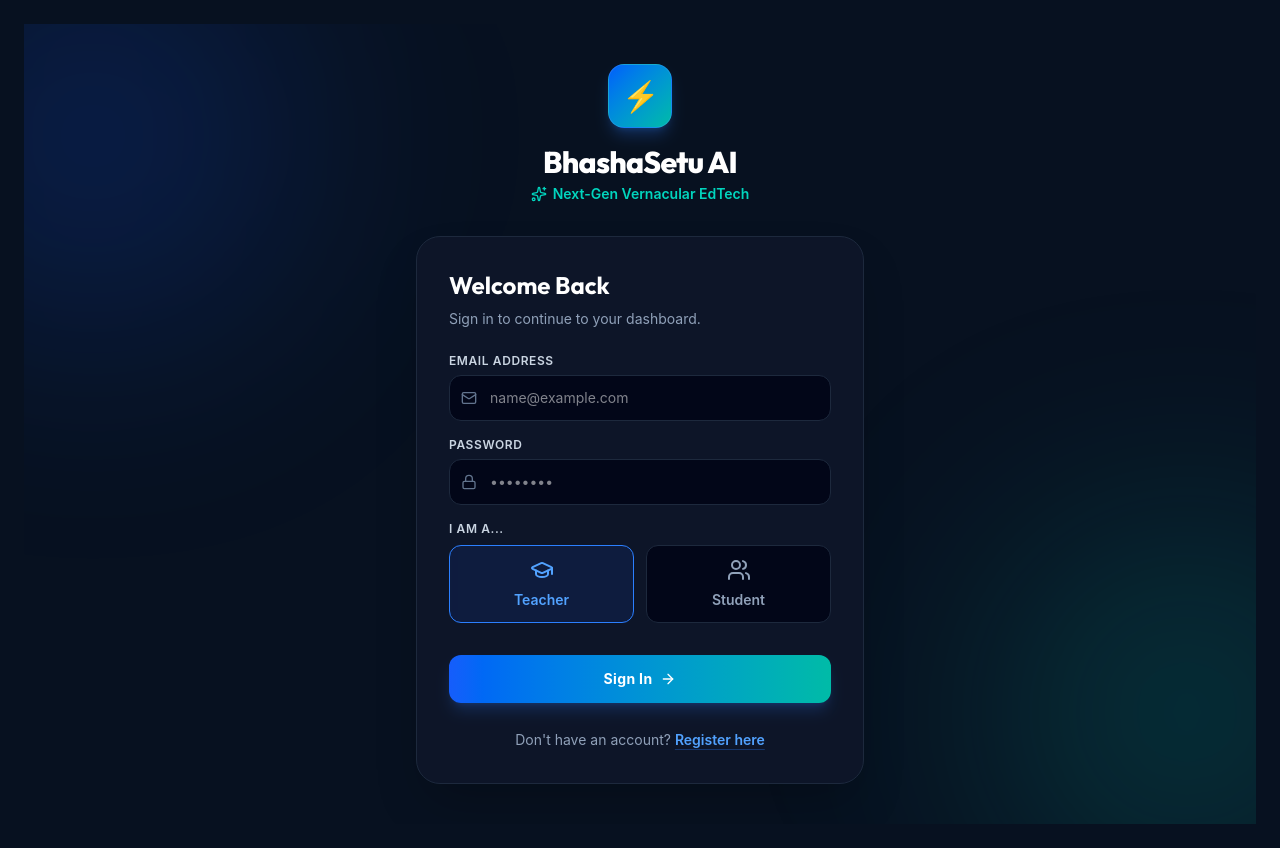
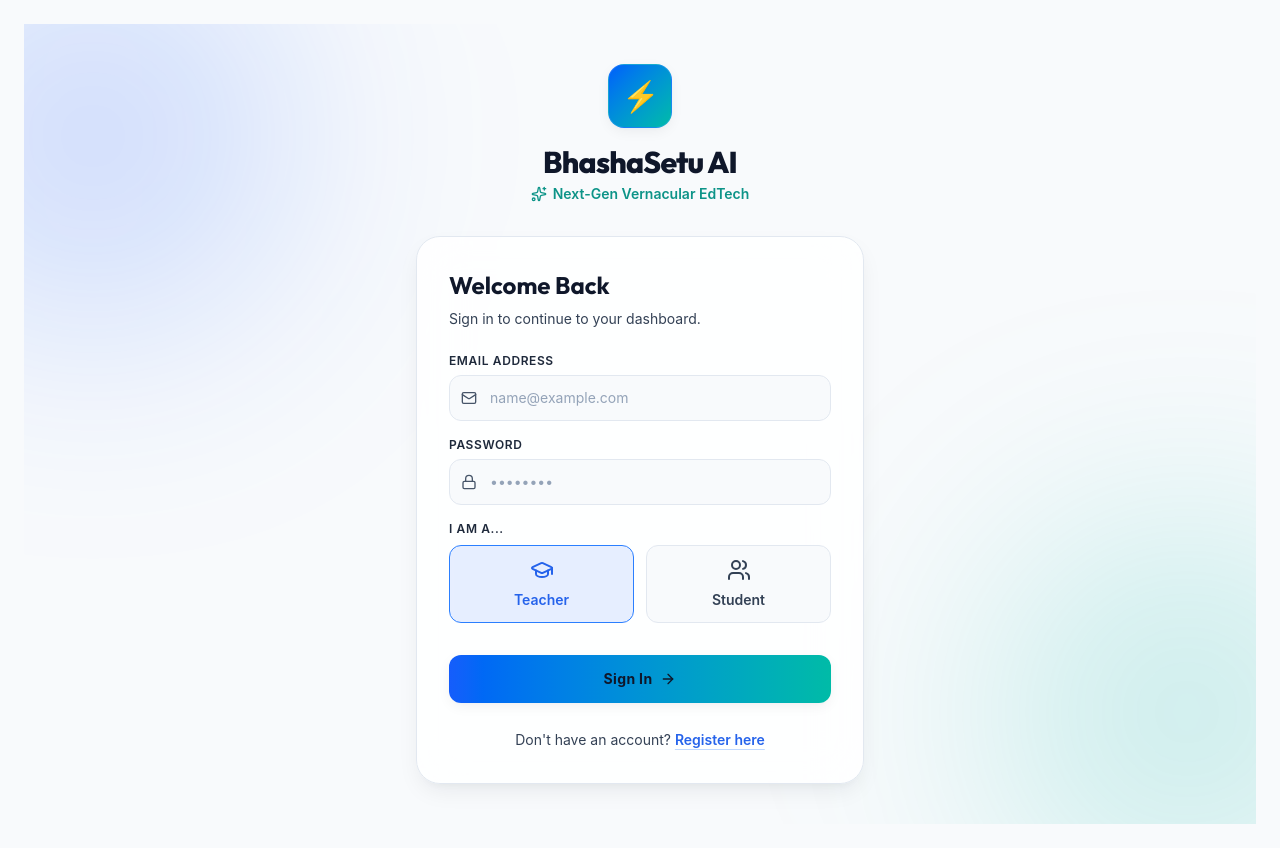
Before and after one commit to Aryan1196/BhashaSetu-AI, a React (Vite) app in the folder frontend/: page /login in a window 1280 px wide. Built offline with nearby package versions, Linux system fonts and the light colour scheme; no server answers.

Commit message:
feat: default permanently to light mode and remove dark mode toggles

```diff
--- a/frontend/index.html
+++ b/frontend/index.html
@@ -1,5 +1,5 @@
 <!doctype html>
-<html lang="en">
+<html lang="en" class="light" data-theme="light">
   <head>
     <meta charset="UTF-8" />
     <link rel="icon" type="image/svg+xml" href="/favicon.svg" />
@@ -10,7 +10,7 @@
     <link rel="preconnect" href="https://fonts.gstatic.com" crossorigin>
     <link href="https://fonts.googleapis.com/css2?family=Inter:wght@300;400;500;600;700&family=Outfit:wght@400;500;600;700;800&display=swap" rel="stylesheet">
   </head>
-  <body class="bg-slate-900 text-slate-100 font-sans antialiased selection:bg-emerald-500 selection:text-white">
+  <body class="light bg-slate-50 text-slate-900 font-sans antialiased selection:bg-teal-500 selection:text-white">
     <div id="root"></div>
     <script type="module" src="/src/main.jsx"></script>
   </body>
--- a/frontend/src/components/Header.jsx
+++ b/frontend/src/components/Header.jsx
@@ -44,20 +44,6 @@ export const Header = () => {
             <option value="English" className="bg-slate-900 text-slate-200">English</option>
           </select>
         </div>
-
-        {/* Theme Toggle (Light / Dark Mode) */}
-        <button
-          onClick={toggleTheme}
-          className="p-2 rounded-lg bg-slate-900 hover:bg-slate-800 border border-slate-800 text-slate-300 hover:text-white transition-all cursor-pointer flex items-center justify-center"
-          title={`Switch to ${theme === 'dark' ? 'Light' : 'Dark'} Mode`}
-          aria-label="Toggle Theme"
-        >
-          {theme === 'dark' ? (
-            <Sun className="w-4 h-4 text-amber-400 hover:rotate-45 transition-transform" />
-          ) : (
-            <Moon className="w-4 h-4 text-indigo-600 hover:-rotate-12 transition-transform" />
-          )}
-        </button>
       </div>
 
       {/* Toast Notification popup */}
--- a/frontend/src/context/AppContext.jsx
+++ b/frontend/src/context/AppContext.jsx
@@ -113,32 +113,27 @@ export const AppProvider = ({ children }) => {
     gradeSubject: 'Class 3 - Science'
   });
 
-  const [theme, setTheme] = useState(() => {
-    const saved = localStorage.getItem('bhashasetu_theme');
-    return saved === 'light' ? 'light' : 'dark';
-  });
+  const [theme, setTheme] = useState('light');
 
   const [documents, setDocuments] = useState(initialDocuments);
   const [isSpeaking, setIsSpeaking] = useState(false);
   const [toastMessage, setToastMessage] = useState(null);
 
-  // Synchronize theme to document element and localStorage
+  // Synchronize theme to document element and localStorage (Permanently Light Mode)
   useEffect(() => {
-    localStorage.setItem('bhashasetu_theme', theme);
+    localStorage.setItem('bhashasetu_theme', 'light');
     const root = document.documentElement;
-    if (theme === 'light') {
-      root.classList.remove('dark');
-      root.classList.add('light');
-      root.setAttribute('data-theme', 'light');
-    } else {
-      root.classList.remove('light');
-      root.classList.add('dark');
-      root.setAttribute('data-theme', 'dark');
+    root.classList.remove('dark');
+    root.classList.add('light');
+    root.setAttribute('data-theme', 'light');
+    if (document.body) {
+      document.body.classList.remove('dark');
+      document.body.classList.add('light');
     }
-  }, [theme]);
+  }, []);
 
   const toggleTheme = () => {
-    setTheme((prev) => (prev === 'light' ? 'dark' : 'light'));
+    // Light mode locked by default
   };
 
   // Check backend health and load lessons on mount
--- a/frontend/src/index.css
+++ b/frontend/src/index.css
@@ -1,21 +1,21 @@
 @import "tailwindcss";
 
 :root {
-  --app-bg: #071120;
-  --header-bg: #0A192F;
-  --sidebar-bg: #0A192F;
-  --sidebar-border: rgba(30, 41, 59, 0.8);
-  --card-bg: #0f172a;
-  --card-inner-bg: #020617;
-  --card-border: #1e293b;
-  --text-primary: #f8fafc;
-  --text-secondary: #94a3b8;
-  --text-muted: #64748b;
-  --input-bg: #020617;
-  --input-border: #1e293b;
-  --shadow-card: 0 10px 25px -5px rgba(0, 0, 0, 0.4);
-  --scrollbar-track: rgba(15, 23, 42, 0.5);
-  --scrollbar-thumb: rgba(255, 255, 255, 0.15);
+  --app-bg: #f8fafc;
+  --header-bg: #ffffff;
+  --sidebar-bg: #ffffff;
+  --sidebar-border: #e2e8f0;
+  --card-bg: #ffffff;
+  --card-inner-bg: #f8fafc;
+  --card-border: #e2e8f0;
+  --text-primary: #0f172a;
+  --text-secondary: #475569;
+  --text-muted: #94a3b8;
+  --input-bg: #ffffff;
+  --input-border: #cbd5e1;
+  --shadow-card: 0 4px 20px -2px rgba(15, 23, 42, 0.06), 0 2px 6px -1px rgba(15, 23, 42, 0.03);
+  --scrollbar-track: #f1f5f9;
+  --scrollbar-thumb: #cbd5e1;
 }
 
 .light, [data-theme="light"] {
--- a/frontend/src/panels/11_SettingsProfile.jsx
+++ b/frontend/src/panels/11_SettingsProfile.jsx
@@ -210,76 +210,27 @@ export const SettingsProfile = () => {
               <Palette className="w-4 h-4 text-blue-400" />
               <span>Appearance & Theme</span>
             </h2>
-            <p className="text-xs text-slate-400">Choose your preferred visual theme for classroom presentations and daily usage</p>
+            <p className="text-xs text-slate-400">Default visual presentation mode for classrooms and educational devices</p>
           </div>
 
-          <div className="grid grid-cols-1 sm:grid-cols-2 gap-4">
-            {/* Dark Mode Card */}
-            <div
-              onClick={() => {
-                setTheme('dark');
-                showToast('Dark Mode activated 🌙');
-              }}
-              className={`p-5 rounded-2xl border-2 transition-all cursor-pointer space-y-3 ${
-                theme === 'dark'
-                  ? 'border-blue-500 bg-slate-950/80 shadow-lg shadow-blue-500/10'
-                  : 'border-slate-800 hover:border-slate-700 bg-slate-950/40'
-              }`}
-            >
-              <div className="flex items-center justify-between">
-                <div className="flex items-center space-x-2.5">
-                  <div className="w-8 h-8 rounded-xl bg-slate-800 flex items-center justify-center text-amber-400">
-                    <Moon className="w-4 h-4" />
-                  </div>
-                  <div>
-                    <h3 className="text-sm font-bold text-white">Dark Theme</h3>
-                    <p className="text-[11px] text-slate-400">Deep Navy & Slate</p>
-                  </div>
-                </div>
-                {theme === 'dark' && (
-                  <span className="w-6 h-6 rounded-full bg-blue-600 text-white flex items-center justify-center text-xs">
-                    <Check className="w-3.5 h-3.5" />
-                  </span>
-                )}
-              </div>
-              <div className="h-16 rounded-xl bg-[#071120] border border-slate-800 p-2.5 flex flex-col justify-between">
-                <div className="flex items-center space-x-1.5">
-                  <span className="w-2 h-2 rounded-full bg-emerald-400"></span>
-                  <span className="w-8 h-1.5 rounded-full bg-slate-700"></span>
-                </div>
-                <div className="w-full h-4 rounded-lg bg-slate-800/80"></div>
-              </div>
-            </div>
-
-            {/* Light Mode Card */}
-            <div
-              onClick={() => {
-                setTheme('light');
-                showToast('Light Mode activated ☀️');
-              }}
-              className={`p-5 rounded-2xl border-2 transition-all cursor-pointer space-y-3 ${
-                theme === 'light'
-                  ? 'border-blue-500 bg-slate-100/80 shadow-lg shadow-blue-500/10'
-                  : 'border-slate-800 hover:border-slate-700 bg-slate-950/40'
-              }`}
-            >
+          <div className="max-w-md">
+            {/* Light Mode Permanent Card */}
+            <div className="p-5 rounded-2xl border-2 border-blue-500 bg-slate-100/90 shadow-lg shadow-blue-500/10 space-y-3">
               <div className="flex items-center justify-between">
                 <div className="flex items-center space-x-2.5">
                   <div className="w-8 h-8 rounded-xl bg-amber-100 text-amber-600 flex items-center justify-center">
                     <Sun className="w-4 h-4" />
                   </div>
                   <div>
-                    <h3 className="text-sm font-bold text-white">Light Theme</h3>
-                    <p className="text-[11px] text-slate-400">Clean Crisp White</p>
+                    <h3 className="text-sm font-bold text-slate-900">Light Theme (Default)</h3>
+                    <p className="text-[11px] text-slate-600">Clean Crisp White for High Visibility</p>
                   </div>
                 </div>
-                {theme === 'light' && (
-                  <span className="w-6 h-6 rounded-full bg-blue-600 text-white flex items-center justify-center text-xs">
-                    <Check className="w-3.5 h-3.5" />
-                  </span>
-                )}
+                <span className="w-6 h-6 rounded-full bg-blue-600 text-white flex items-center justify-center text-xs">
+                  <Check className="w-3.5 h-3.5" />
+                </span>
               </div>
-              <div className="h-16 rounded-xl bg-slate-100 border border-slate-300 p-2.5 flex flex-col justify-between">
+              <div className="h-16 rounded-xl bg-slate-50 border border-slate-300 p-2.5 flex flex-col justify-between">
                 <div className="flex items-center space-x-1.5">
                   <span className="w-2 h-2 rounded-full bg-emerald-600"></span>
                   <span className="w-8 h-1.5 rounded-full bg-slate-300"></span>
```
